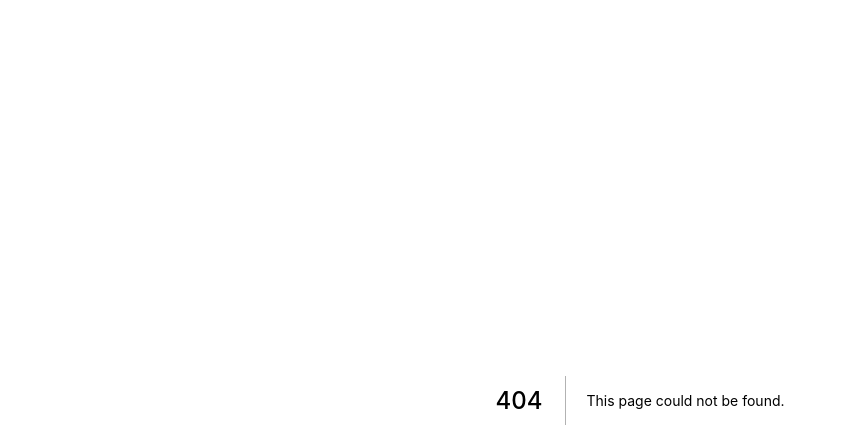
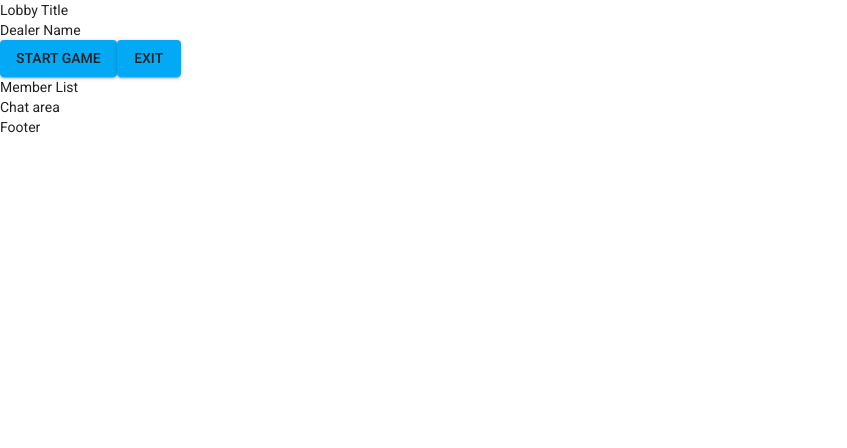
Before and after one commit to Nata-Roma/p_poker, a Next.js app in the folder client/: page /1 in a window 1280 px wide. Before the commit this address had no page. Shown: the top 448 px of the page, without its empty margins (0-847 px from the left). Built offline with nearby package versions, Linux system fonts and the light colour scheme.

Commit message:
feat: add routes

```diff
--- /dev/null
+++ b/client/components/Lobby/memberList.tsx
@@ -0,0 +1,3 @@
+export const MemberList = () => {
+  return <div>Member List</div>;
+};
--- /dev/null
+++ b/client/pages/[lobby]/index.tsx
@@ -0,0 +1,27 @@
+import { Button } from '@material-ui/core';
+import { MemberList } from 'components/Lobby/memberList';
+import Link from 'next/link';
+
+const LobbyPage = () => {
+  return (
+    <div>
+      <div>Lobby Title</div>
+      <div>Dealer Name</div>
+      <Link href="/lobby/game">
+        <Button color="primary" variant="contained">
+          Start Game
+        </Button>
+      </Link>
+      <Link href="/">
+        <Button color="primary" variant="contained">
+          Exit
+        </Button>
+      </Link>
+
+      <MemberList />
+      <div>Chat area</div>
+    </div>
+  );
+};
+
+export default LobbyPage;
--- a/client/pages/_app.tsx
+++ b/client/pages/_app.tsx
@@ -24,6 +24,7 @@ const MyApp: FC<AppProps> = ({ Component, pageProps }: AppProps) => {
         {/* CssBaseline kickstart an elegant, consistent, and simple baseline to build upon. */}
         <CssBaseline />
         <Component {...pageProps} />
+        <div>Footer</div>
       </ThemeProvider>
     </>
   );
```
Also changed, not shown: client/components/Lobby/gamePage.tsx (added, +15 -0 lines), client/components/makeChoice.tsx (+22 -7 lines), client/pages/[lobby]/game.tsx (added, +7 -0 lines).
